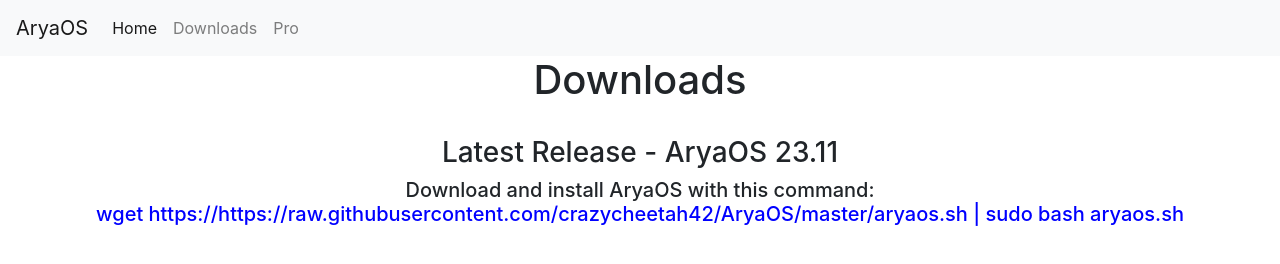
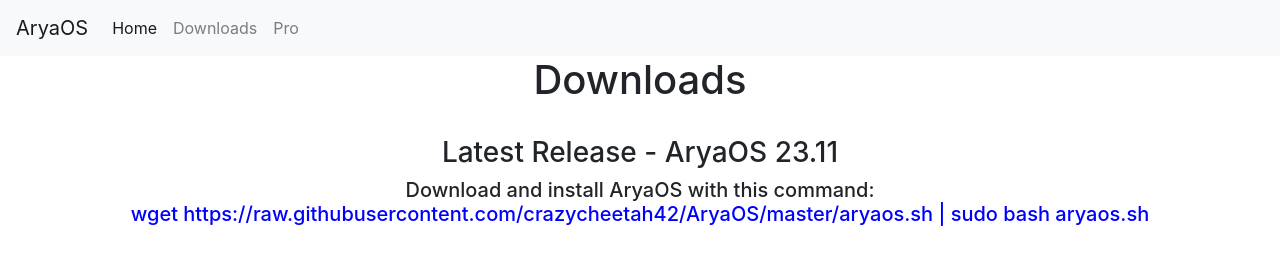
Before and after one commit to crazycheetah42/AryaOS-Website, a plain HTML site: page downloads.html in a window 1280 px wide. Drawn offline with nearby package versions, Linux system fonts and the light colour scheme.

```diff
--- a/downloads.html
+++ b/downloads.html
@@ -36,7 +36,7 @@
             <h1>Downloads</h1>
             <br>
             <h3>Latest Release - AryaOS 23.11</h3>
-            <h5>Download and install AryaOS with this command: <label class="command">wget https://https://raw.githubusercontent.com/crazycheetah42/AryaOS/master/aryaos.sh | sudo bash aryaos.sh</label></h5>
+            <h5>Download and install AryaOS with this command: <label class="command">wget https://raw.githubusercontent.com/crazycheetah42/AryaOS/master/aryaos.sh | sudo bash aryaos.sh</label></h5>
           </center>
     </body>
 </html>
```
